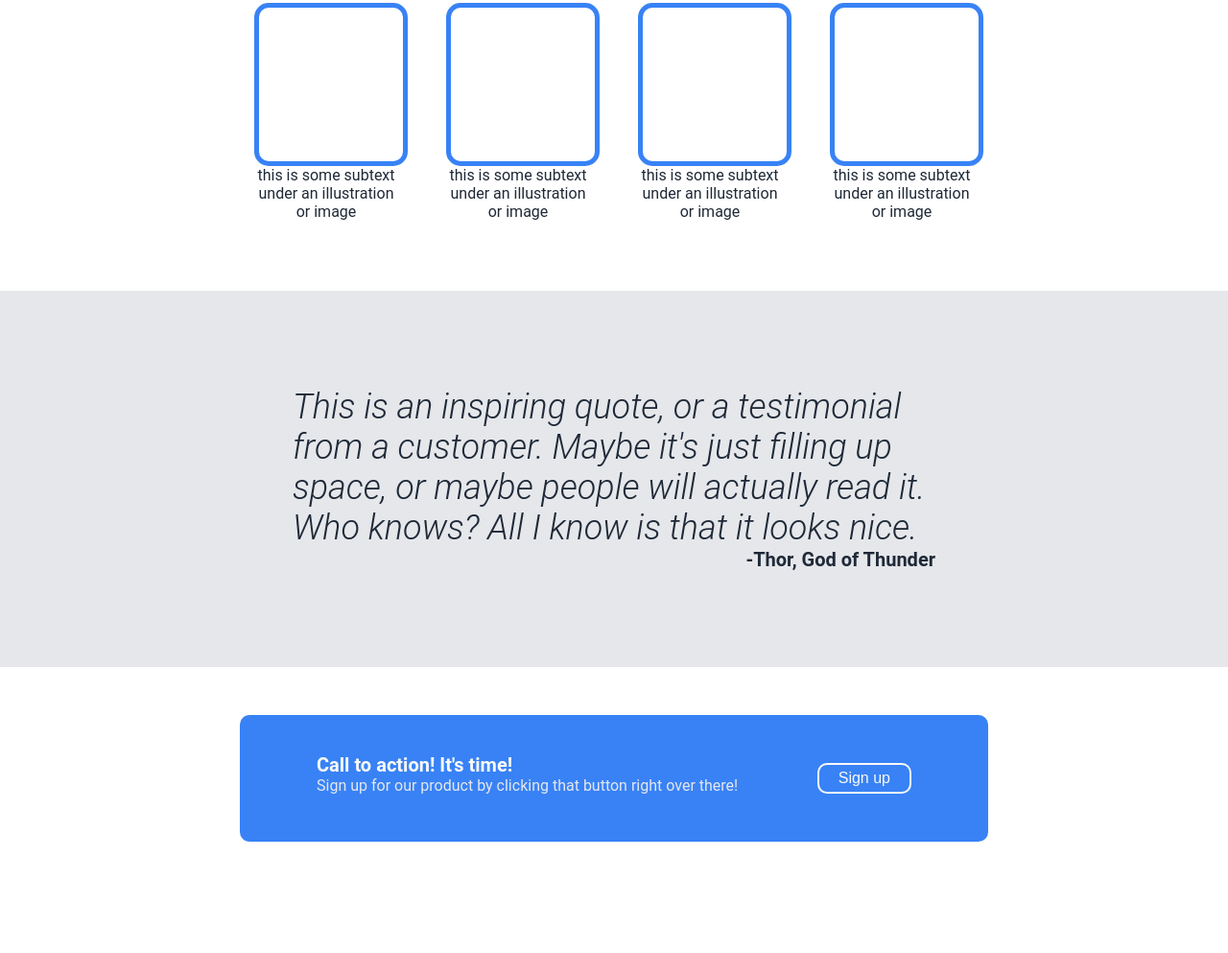
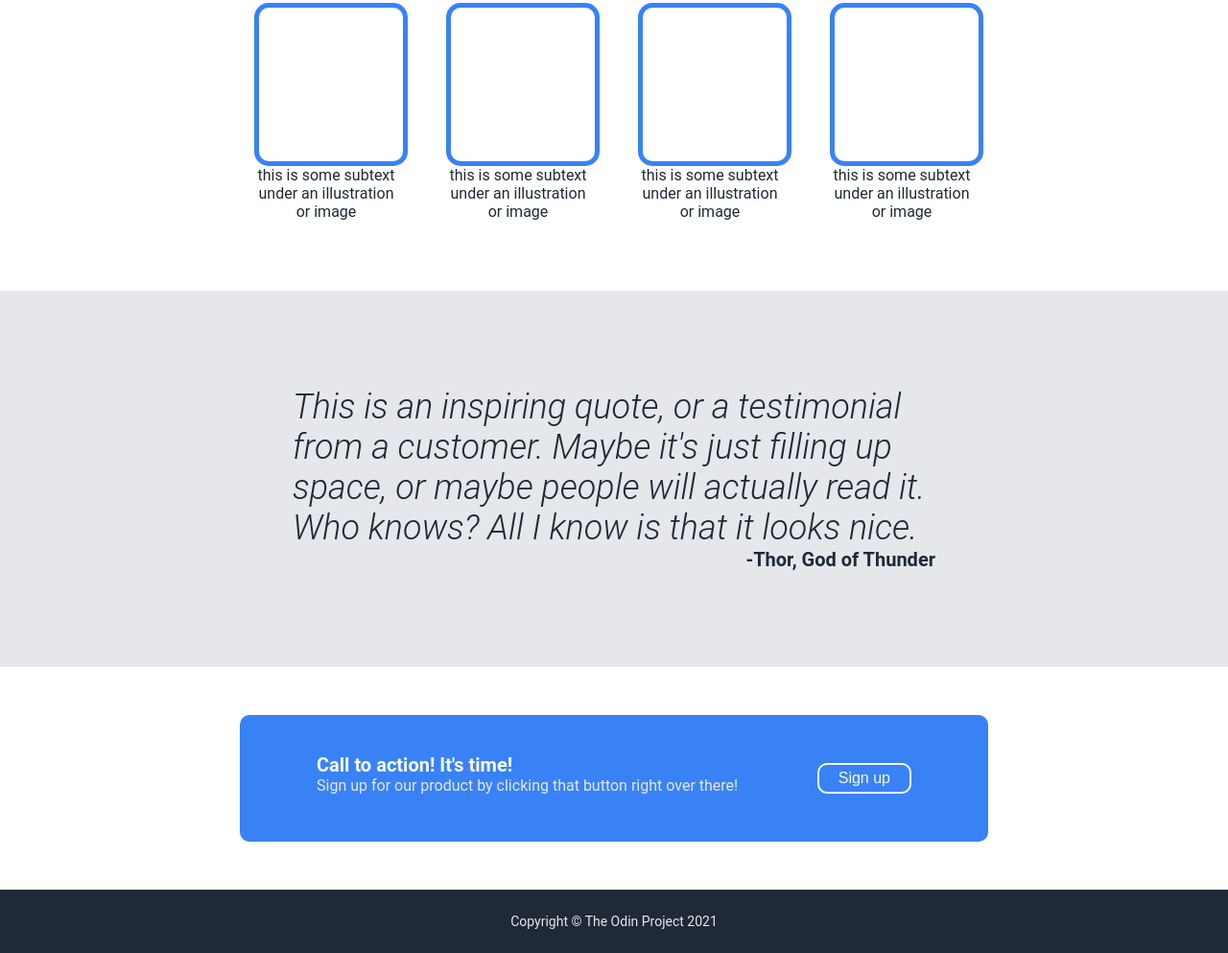
Before and after one commit to samssj10/landing-page, a plain HTML site: page index.html in a window 1280 px wide. Shown: the part 587-1580 px from the top of the page at 96% size. Before the commit the page ends 1514 px from the top, so only its background shows below. Drawn offline with Linux system fonts and the light colour scheme.

Commit message:
Added footer section

```diff
--- a/index.html
+++ b/index.html
@@ -74,5 +74,6 @@
         <button class="quote-button">Sign up</button>
       </div>
     </div>
+    <footer>Copyright &copy; The Odin Project 2021</footer>
   </body>
 </html>
--- a/styles.css
+++ b/styles.css
@@ -141,3 +141,13 @@ button {
 .quote-button {
     border: 2px solid #F9FAF8;
 }
+
+footer {
+    padding: 25px 0;
+    display: flex;
+    justify-content: center;
+    align-items: center;
+    background-color: #1F2937;
+    color: #E5E7EB;
+    font-size: 14px;
+}
```
